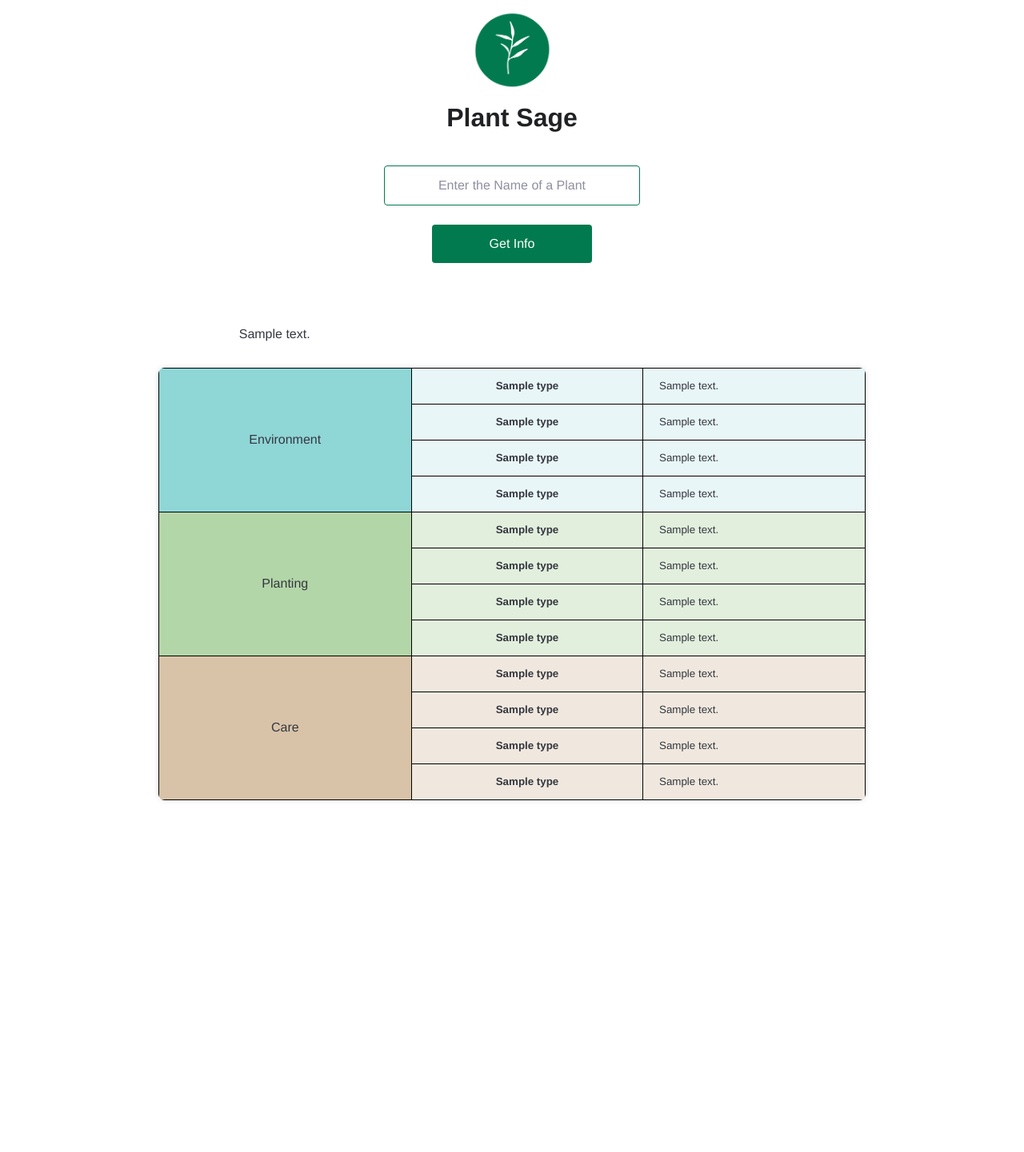
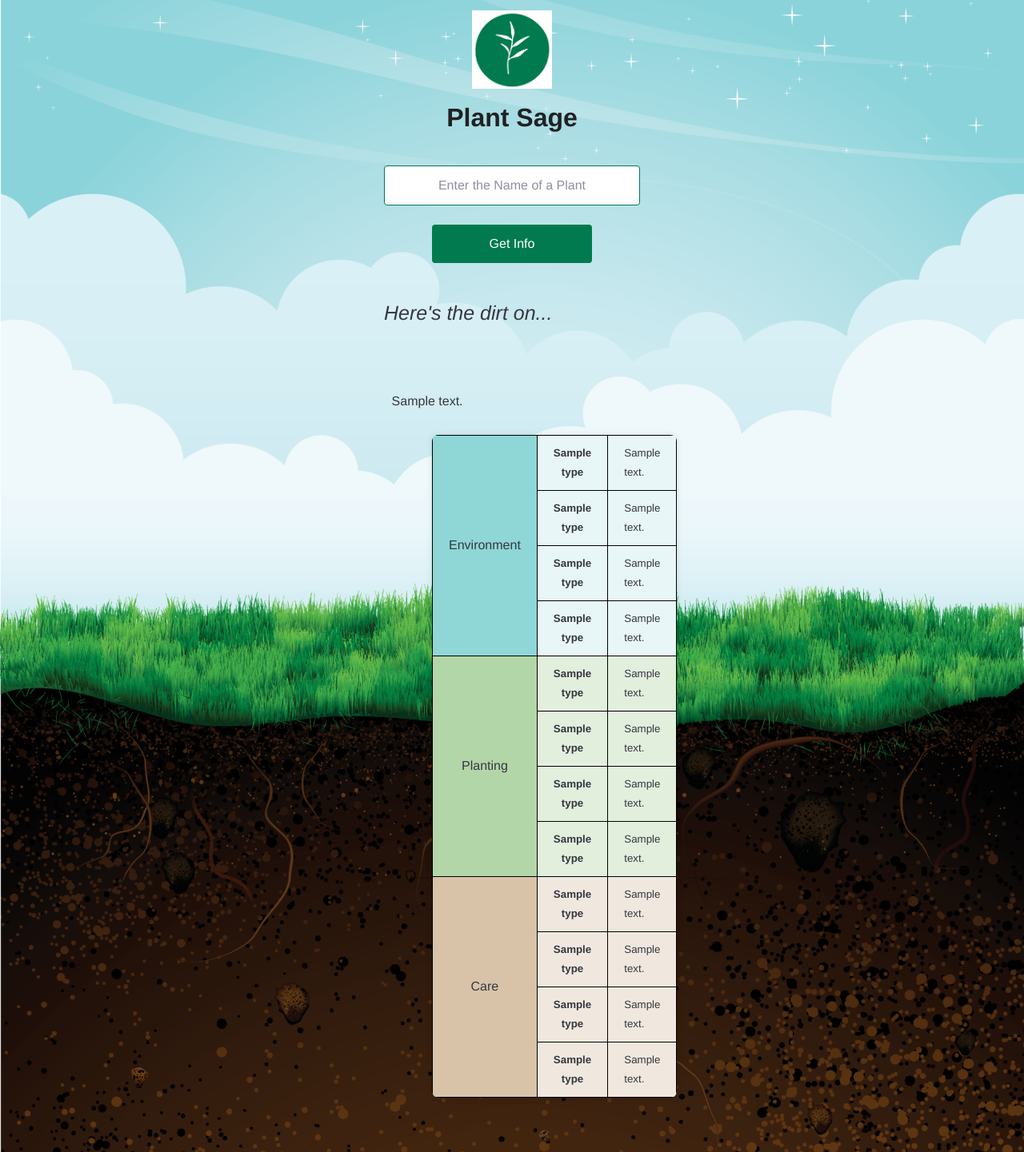
Before and after one commit to anaptak/plantsage, a Flask app: template templates/index.html in a window 1280 px wide. Shown: the whole page at 80% size. Before the commit the page ends 1001 px from the top, so only its background shows below. Run offline with Flask 2, Linux system fonts and the light colour scheme; the template is opened without the code that fills it: most values are stand-ins (such as "Sample title", 1, 10 or a date in 2020); some web fonts are replaced.

Commit message:
Background added. Formatting messes up after Get Info, so still needs work

```diff
--- a/static/main.css
+++ b/static/main.css
@@ -64,6 +64,11 @@ input[type="submit"] {
   margin: 0 auto;
   margin-bottom: 20px;
 }
+div[class="dirt"]{
+  font-size: 25px;
+  margin-top: 30px;
+  margin-bottom: 30px;
+}
 div[class="plant_description"] {
   width: 60%;
   margin-bottom: 30px;
@@ -72,6 +77,7 @@ div[class="plant_description"] {
 h2 {
   font-size: 20px;
   margin-top: 40px;
+  text-transform: capitalize;
 }
 .result {
   font-weight: normal;
--- a/templates/index.html
+++ b/templates/index.html
@@ -4,6 +4,14 @@
   <title>Plant Sage</title>
   <link rel="shortcut icon" href="{{ url_for('static', filename='plantsage_logo.PNG') }}" />
   <link rel="stylesheet" href="{{ url_for('static', filename='main.css') }}" />
+  <style>
+    body {
+        background-image: url("{{ url_for('static', filename='background_earth.PNG') }}");
+        background-position: center 25%;
+        background-size: cover;
+        background-attachment: scroll;
+    }
+  </style>
 </head>
 
 <body>
@@ -12,12 +20,12 @@
   <form action="/" method="post">
     <input type="text" name="plant" placeholder="Enter the Name of a Plant" required />
     <input type="submit" value="Get Info" />
-  </form>
-  {% if conditions %}
+ {% if conditions %}
+ <div class="dirt"><i>Here's the dirt on...</i></div>
     <h2>{{ request.form.plant }}</h2>
+    <div class="plant_description">{{ plant_description }}</div>
     <table class="result">
       <tbody>
-        <div class="plant_description">{{ plant_description }}</div>
 
         <tr class="environment">
           <td rowspan="4">Environment</td>
```
Also changed, not shown: static/background_earth.jpg (deleted), static/background_earth.png (added), static/background_grass.jpeg (deleted), static/background_grass.jpg (deleted), static/background_grass2.jpeg (deleted), static/background_grass2.jpg (deleted), static/plantasage_logo2.PNG (deleted), 1 other file.
